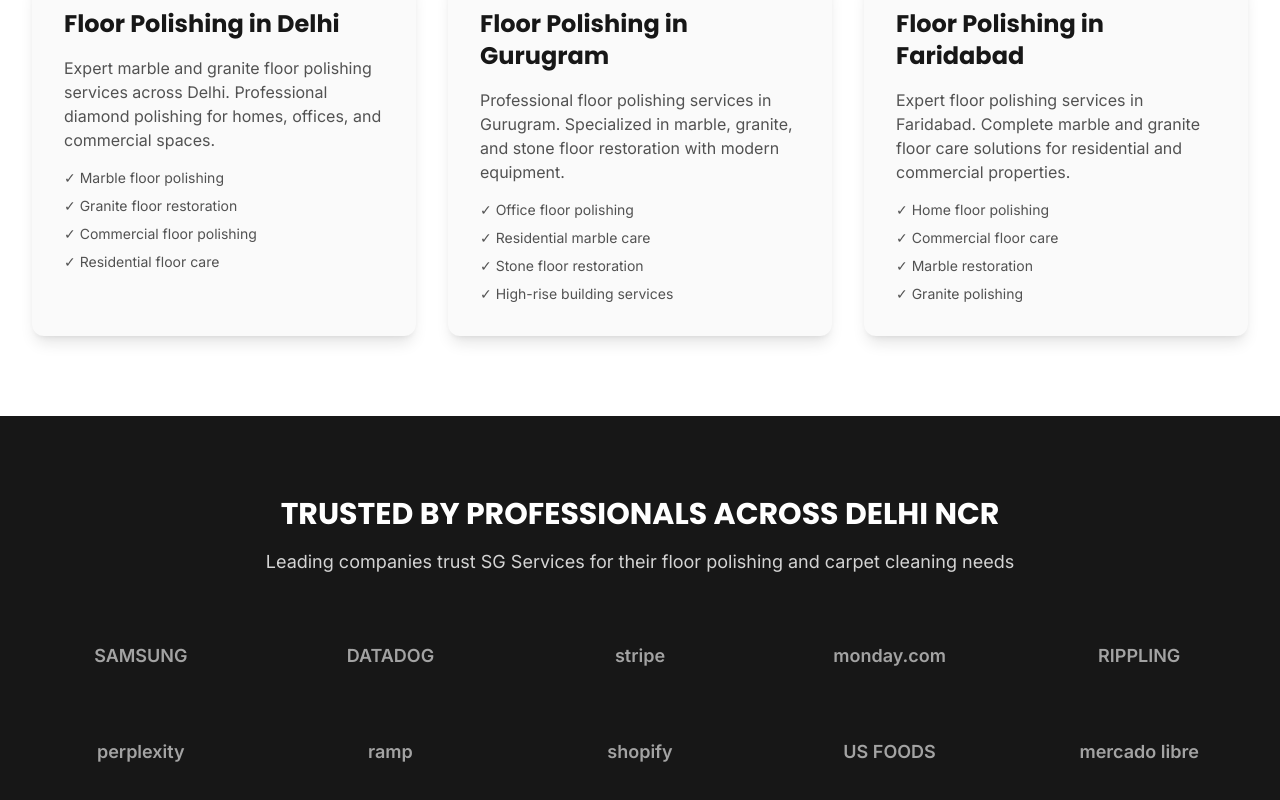
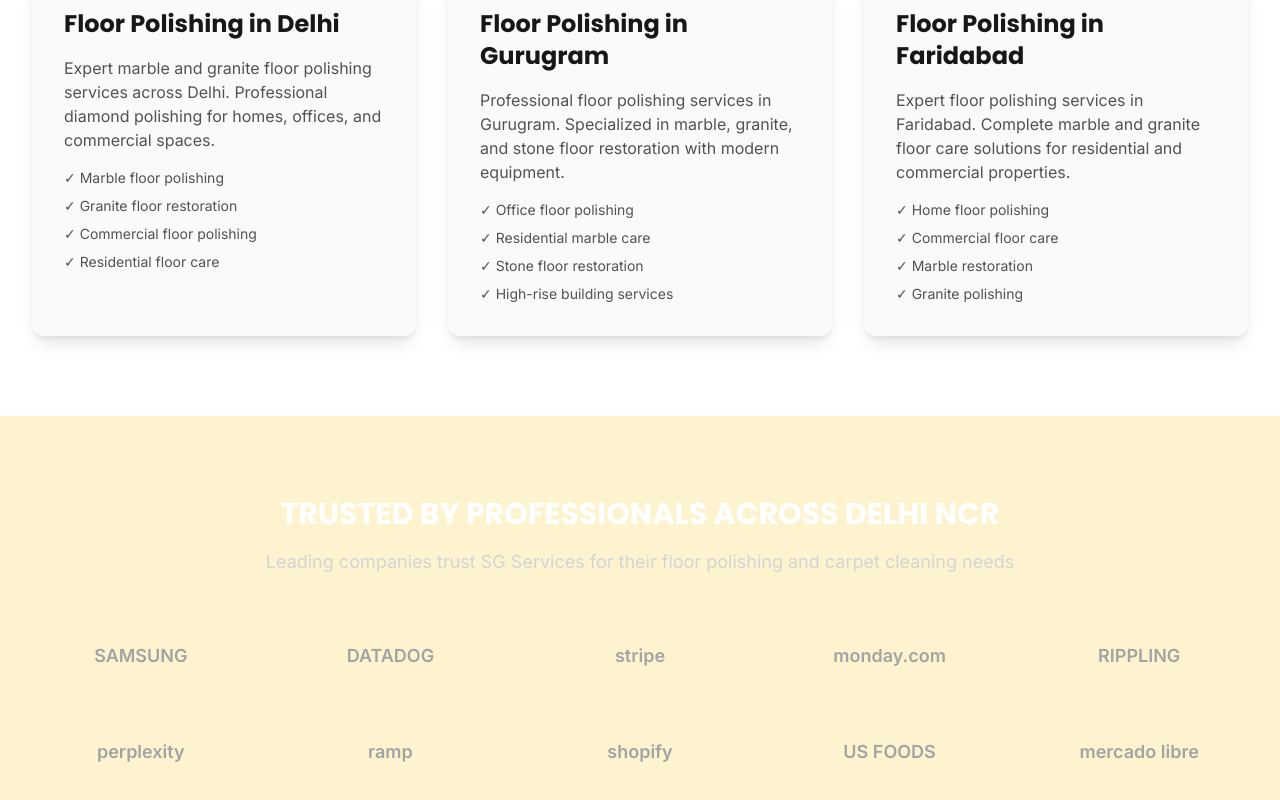
Before and after one commit to bhavyasharma05/sgservices, a React (Vite) app in the folder sgpsi-main/: page / in a window 1280 px wide. Shown: the part 2517-3317 px from the top of the page. Built offline with nearby package versions, Linux system fonts and the light colour scheme.

Commit message:
Updated Home.tsx

```diff
--- a/sgpsi-main/src/pages/Home.tsx
+++ b/sgpsi-main/src/pages/Home.tsx
@@ -369,7 +369,7 @@ const Home = () => {
       </section>
 
       {/* Trusted By Section - Based on attachment */}
-      <section className="section-padding bg-neutral-900">
+      <section className="section-padding bg-[#FDF4CF]">
         <div className="container-custom">
           <motion.div
             className="text-center mb-12"
```
